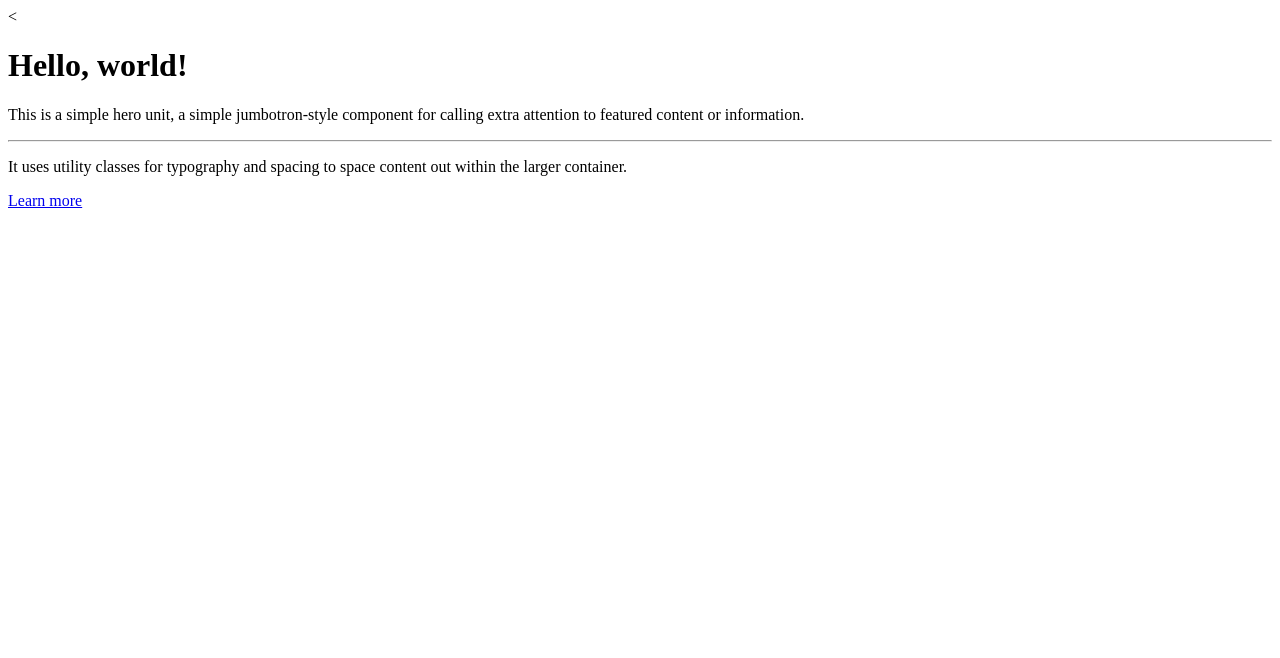
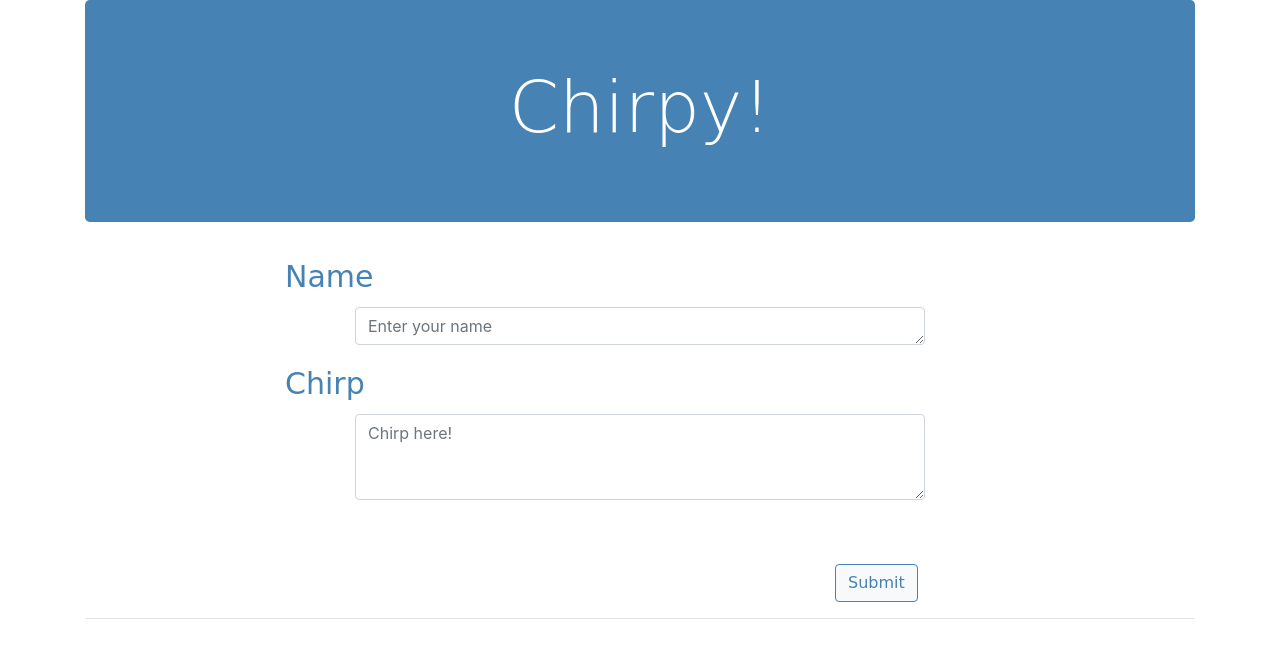
Before and after one commit to joycedelatorre/chirp, a website: page app/public/index.html in a window 1280 px wide. Drawn offline with nearby package versions, Linux system fonts and the light colour scheme; a web font is replaced by a local one.

Commit message:
finished html design

```diff
--- /dev/null
+++ b/app/public/css/sytlesheet.css
@@ -0,0 +1,24 @@
+
+.jumbotron{
+	background-color:#4682B4;
+}
+
+.display-3{
+	font-family: 'Shrikhand', cursive;
+	color:white;
+	text-align:center;
+}
+
+label{
+	font-family: 'Shrikhand', cursive;
+	color:#4682B4;
+	margin-left:200px;
+	font-size:30px;
+}
+
+.btn{
+	font-family: 'Shrikhand', cursive;
+	color:#4682B4;
+	margin-left: 750px;
+	border-color: #4682B4;
+}
--- a/app/public/index.html
+++ b/app/public/index.html
@@ -4,17 +4,46 @@
 	<title>Chirp</title>
 	<script>type = "text/javascript" src ="https://cdnjs.cloudflare.com/ajax/libs/moment.js/2.16.0/moment.js"</script>
 	<link href ="https://fonts.googleapis.com/css?family=Shrikhand" rel ="stylesheet">
-	<<script>type="text/javascript" src ="js/chirp.js"</script>
+	<!-- BOOTSTRAP -->
+	<link rel="stylesheet" href="https://maxcdn.bootstrapcdn.com/bootstrap/4.0.0/css/bootstrap.min.css" integrity="sha384-Gn5384xqQ1aoWXA+058RXPxPg6fy4IWvTNh0E263XmFcJlSAwiGgFAW/dAiS6JXm" crossorigin="anonymous">
+	<script src="https://maxcdn.bootstrapcdn.com/bootstrap/4.0.0/js/bootstrap.min.js" integrity="sha384-JZR6Spejh4U02d8jOt6vLEHfe/JQGiRRSQQxSfFWpi1MquVdAyjUar5+76PVCmYl" crossorigin="anonymous"></script>
+	<!-- STYLESHEET -->
+	<link rel="stylesheet" href="./css/sytlesheet.css">
 <body>
-	<div class="jumbotron">
-	  <h1 class="display-3">Hello, world!</h1>
-	  <p class="lead">This is a simple hero unit, a simple jumbotron-style component for calling extra attention to featured content or information.</p>
-	  <hr class="my-4">
-	  <p>It uses utility classes for typography and spacing to space content out within the larger container.</p>
-	  <p class="lead">
-	    <a class="btn btn-primary btn-lg" href="#" role="button">Learn more</a>
-	  </p>
+	<div class="container">
+		<div class="jumbotron">
+		  <h1 class="display-3">Chirpy!</h1>
+		</div>
+
+		<div>
+
+			<form>
+			    	<label for="exampleFormControlTextarea1">Name</label>
+				<div class="form-group row">
+			    	<div class="col-md-3"></div>
+			    	<textarea class="form-control col-md-6" id="exampleFormControlTextarea1" rows="1" placeholder="Enter your name"></textarea>
+			    	<div class="col-md-3"></div>
+
+				</div>
+			</form>
+
+
+			<form>
+			    	<label for="exampleFormControlTextarea1">Chirp</label>
+				<div class="form-group row">
+			    	<div class="col-md-3"></div>
+			    	<textarea class="form-control col-md-6" id="exampleFormControlTextarea1" rows="3" placeholder="Chirp here!"></textarea>
+			    	<div class="col-md-3"></div>
+
+				</div>
+				<br>
+				<br>
+				<button type="button" class="btn btn-light">Submit</button>
+			</form>
+		</div>
+		<hr>
 	</div>
 
+	<script>type="text/javascript" src ="js/chirp.js"</script>
 </body>
 </html>
```
Also changed, not shown: app/routes/api-route.js (+13 -2 lines).
